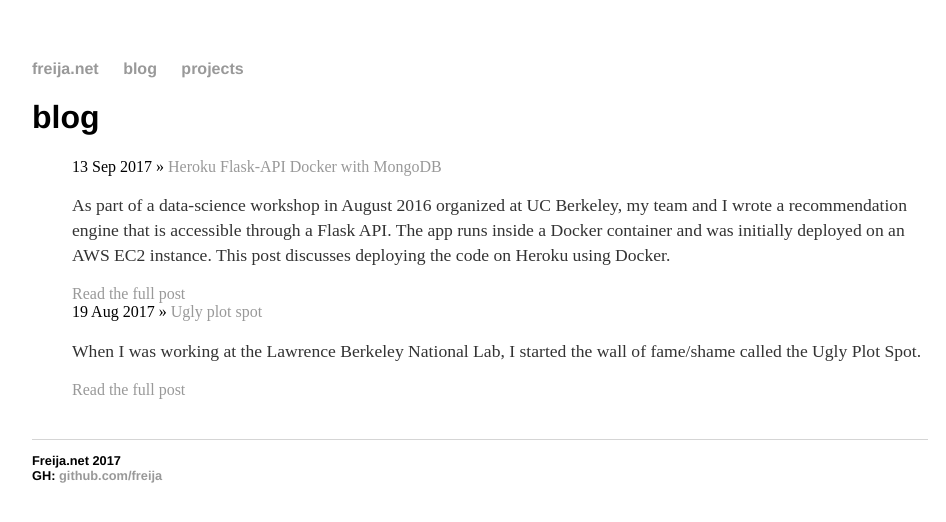
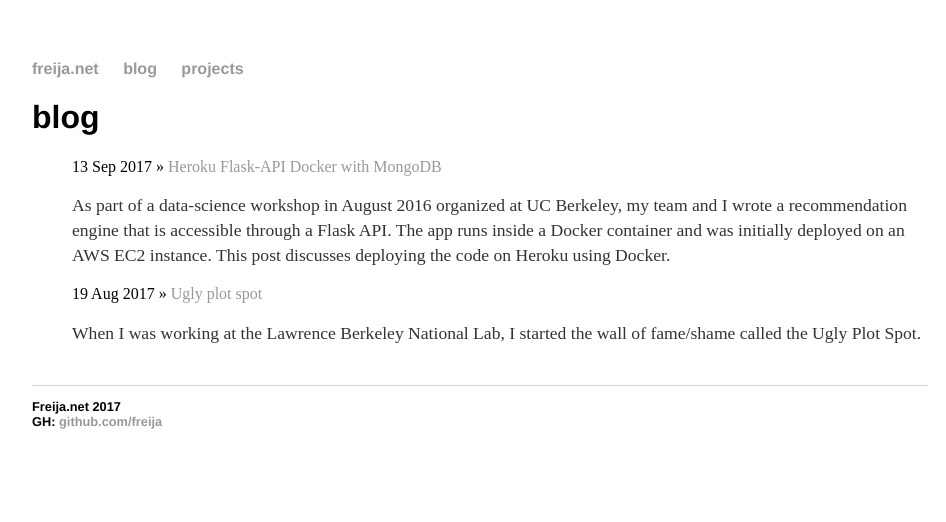
Before and after one commit to Freija/freija.github.io, a Jekyll site: the page built from blog/index.html, in a window 1280 px wide. Shown: the top 522 px of the page, without its empty margins (160-1106 px from the left). Built offline with Jekyll 4.4.1, drawn with Linux system fonts in a browser that asks for light colours.

Commit message:
Small update to blog layout

```diff
--- a/blog/index.html
+++ b/blog/index.html
@@ -7,6 +7,6 @@ title: blog
 
 	  {% for post in site.posts %}
 	    <li><span>{{ post.date | date_to_string }}</span> » <a href="{{ post.url }}" title="{{ post.title }}">{{ post.title }}</a>
-			{{ post.excerpt }} <a href="{{ post.url }}"> Read the full post</a></li>
+			{{ post.excerpt }} </li>
 		{% endfor %}
 	</ul>
```
